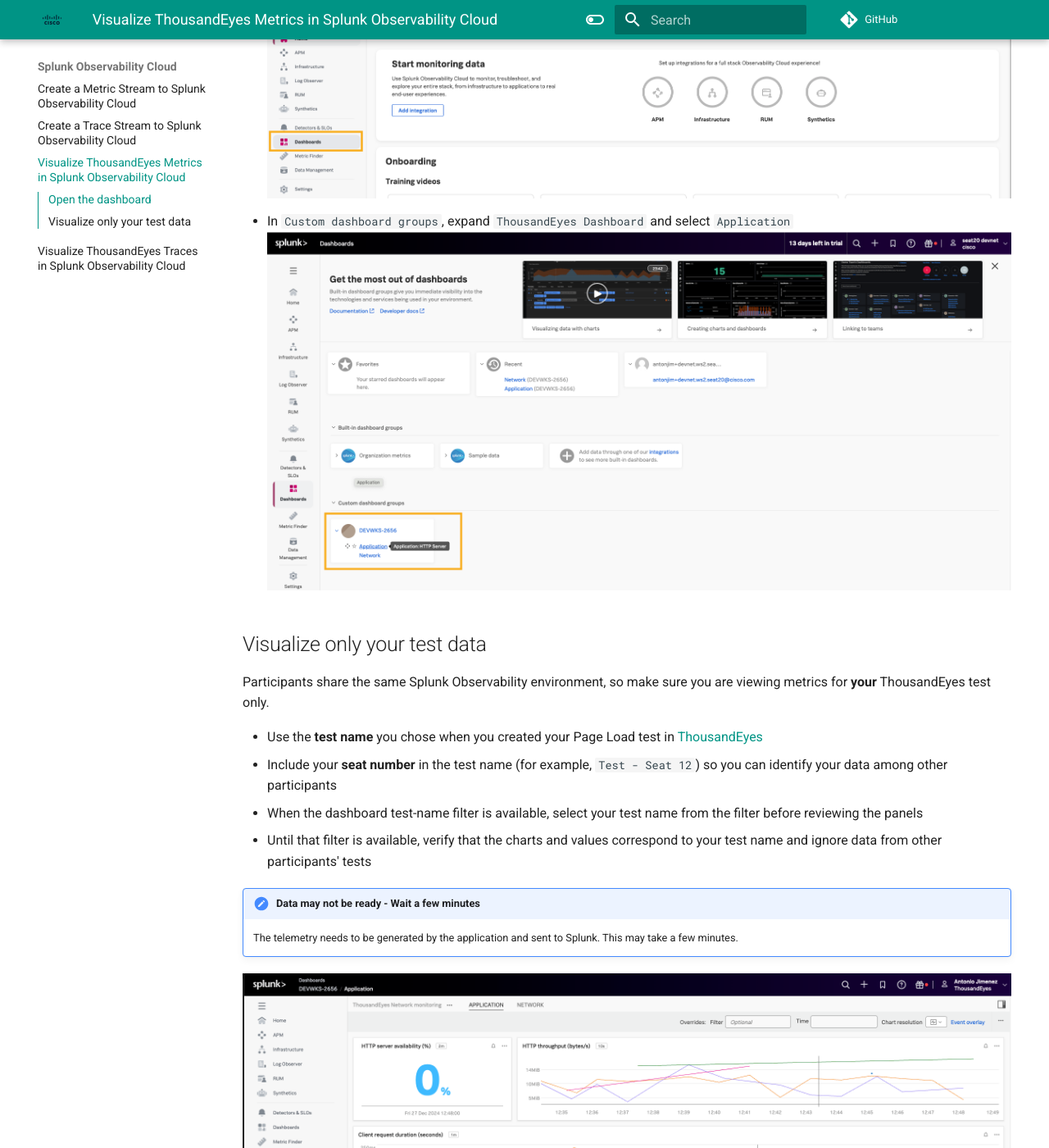
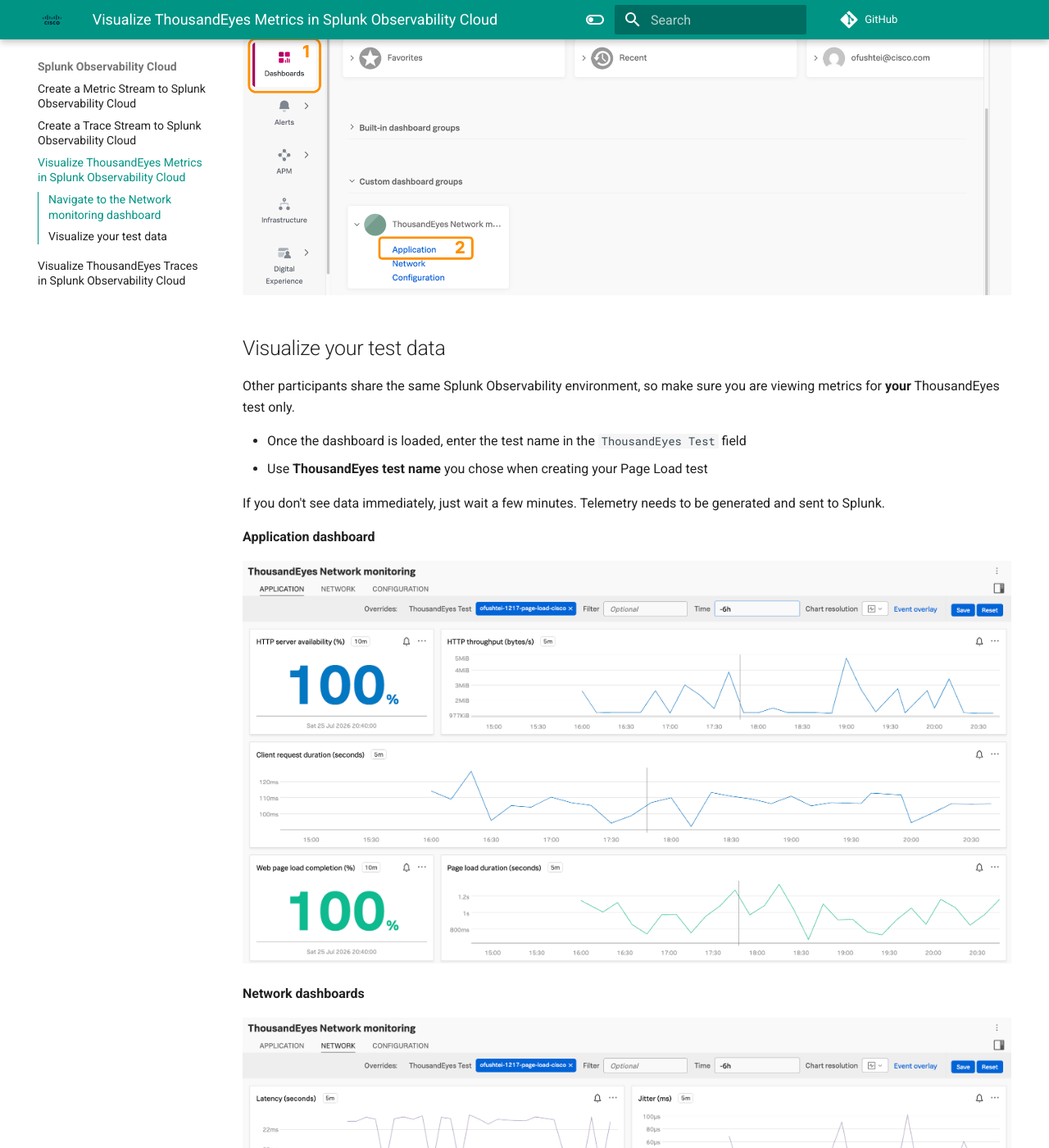
Before and after one commit to ajimenez1503/splunk.conf-2026-OBS1217, an MkDocs documentation site: the page built from docs/splunk_observability/visualize_metrics_in_splunk_observability.md, in a window 1280 px wide and 1400 px high, scrolled down 521 px. Shown: the whole window at 82% size. Built offline with MkDocs 1.6.1 and Material for MkDocs 9.7.7, drawn with Linux system fonts in a browser that asks for light colours; comment, search, counter and statistics services are not loaded; some of the changed text lies outside the part shown.

Commit message:
o11y metric stream review
Refreshing screenshots and instructions
+ test name filter documentation

```diff
--- a/docs/splunk_observability/visualize_metrics_in_splunk_observability.md
+++ b/docs/splunk_observability/visualize_metrics_in_splunk_observability.md
@@ -1,30 +1,29 @@
-
 # Visualize ThousandEyes Metrics in Splunk Observability Cloud
 
-## Open the dashboard
 
-The ThousandEyes metrics dashboard is already created in the workshop Splunk Observability Cloud instance. You do not need to import it.
+## Navigate to the Network monitoring dashboard
 
-!!! note "Dashboard improvement tracked"
-    A filter to select each participant's ThousandEyes test name is planned. Track progress in [GitHub issue #1](https://github.com/ajimenez1503/splunk.conf-2026-OBS1217/issues/1).
+**ThousandEyes Network monitoring** dashboard is already created in the Splunk Observability Cloud instance.
 
-- Log in to the [workshop Splunk Observability Cloud instance](../../getting_started/login_splunk_observability.md)
-- In the initial page of Splunk Observability Cloud, navigate to `Dashboards`
-![dashboards](../img/splunk_observability/dashboard.png)
-- In `Custom dashboard groups`, expand `ThousandEyes Dashboard` and select `Application`
-![dashboard](../img/splunk_observability/dashboardDEVWKS.png)
+- Log in to the [Splunk Observability Cloud](../../getting_started/login_splunk_observability.md)
+- From the landing page, navigate to `Dashboards`
+- In `Custom dashboard groups`, click on `ThousandEyes Network monitoring` and select `Application` from the dropdown
 
-## Visualize only your test data
+![dashboards](../img/splunk_observability/o11y_te_dash_nav.png)
 
-Participants share the same Splunk Observability environment, so make sure you are viewing metrics for **your** ThousandEyes test only.
+## Visualize your test data
 
-- Use the **test name** you chose when you created your Page Load test in [ThousandEyes](../../getting_started/thousandeyes.md)
-- Include your **seat number** in the test name (for example, `Test - Seat 12`) so you can identify your data among other participants
-- When the dashboard test-name filter is available, select your test name from the filter before reviewing the panels
-- Until that filter is available, verify that the charts and values correspond to your test name and ignore data from other participants' tests
+Other participants share the same Splunk Observability environment, so make sure you are viewing metrics for **your** ThousandEyes test only.
 
-!!! note "Data may not be ready - Wait a few minutes"
-    The telemetry needs to be generated by the application and sent to Splunk. This may take a few minutes.
+- Once the dashboard is loaded, enter the test name in the `ThousandEyes Test` field
+- Use **ThousandEyes test name** you chose when creating your Page Load test
 
-![Dashboard Application](../img/splunk_observability/dashboardApplication.png)
-![Dashboard Network](../img/splunk_observability/dashboardNetwork.png)
+If you don't see data immediately, just wait a few minutes. Telemetry needs to be generated and sent to Splunk.
+
+**Application dashboard**
+
+![Dashboard Application](../img/splunk_observability/o11y_te_dash_app.png)
+
+**Network dashboards**
+
+![Dashboard Network](../img/splunk_observability/o11y_te_dash_network.png)
```
Also changed, not shown: docs/splunk_observability/create_metric_stream_to_splunk_observability.md (+18 -18 lines), docs/img/splunk_observability/dashboard.png (deleted), docs/img/splunk_observability/dashboardApplication.png (deleted), docs/img/splunk_observability/dashboardDEVWKS.png (deleted), docs/img/splunk_observability/dashboardNetwork.png (deleted), docs/img/splunk_observability/o11y_te_dash_app.png (added), docs/img/splunk_observability/o11y_te_dash_nav.png (added), docs/img/splunk_observability/o11y_te_dash_network.png (added), docs/img/thousandeyes/create_opentelemetry_metric_integration.png (deleted), docs/img/thousandeyes/opentelemetry_integration.png (deleted), docs/img/thousandeyes/te_otel_integration_nav.png (added), docs/img/thousandeyes/te_otel_metric_config.png (added).
